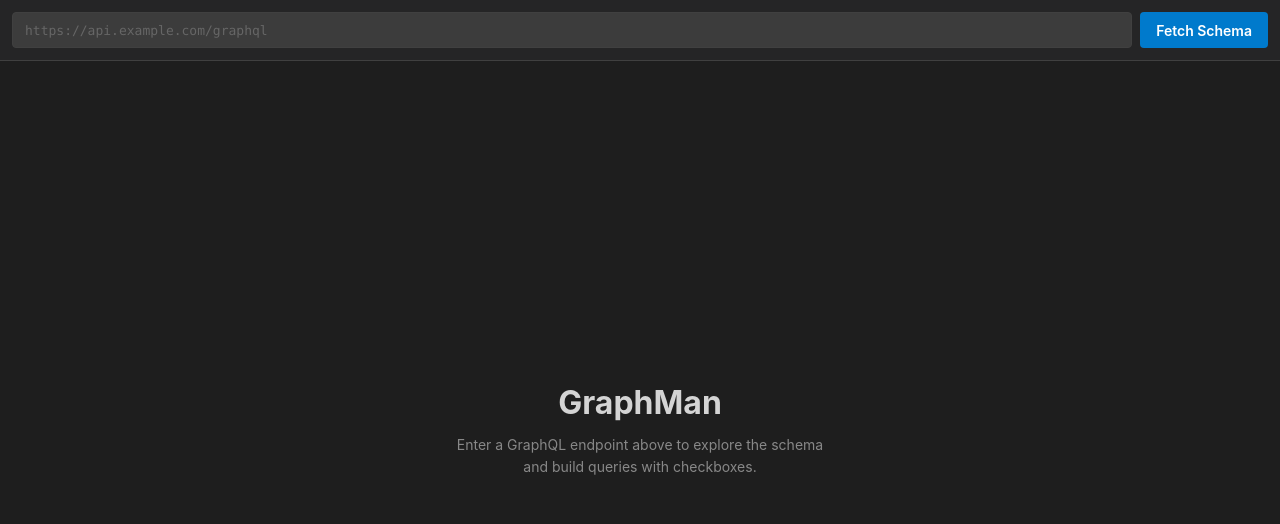
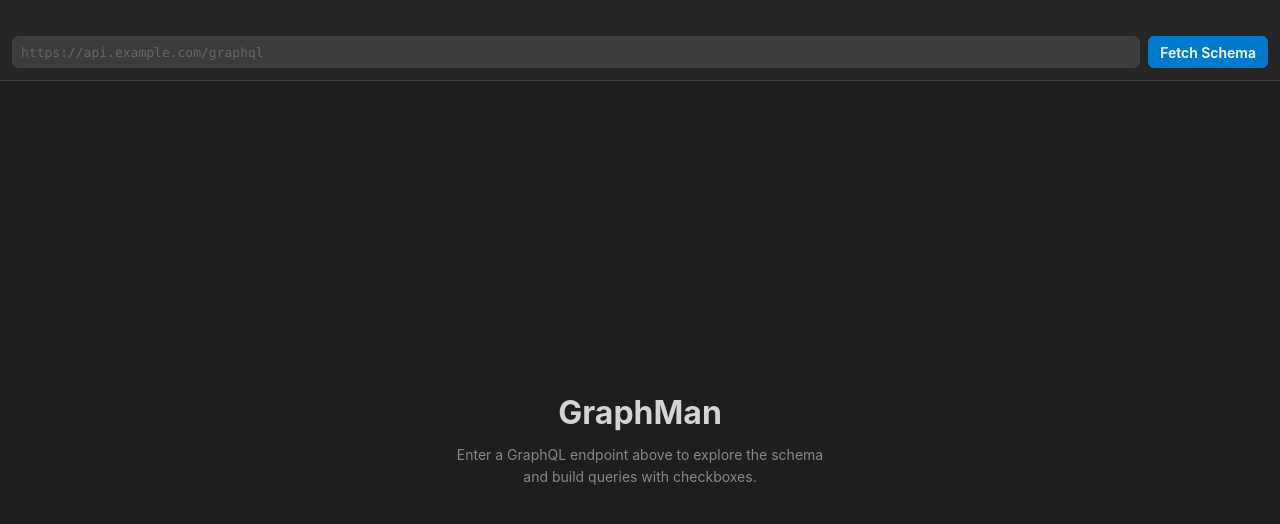
Before and after one commit to muba00/graphman, a React (Vite) app: page / in a window 1280 px wide. Shown: the top 524 px of the page. Built offline with nearby package versions, Linux system fonts and the light colour scheme.

Commit message:
Refactor EndpointInput styles and improve macOS compatibility

```diff
--- a/src-tauri/tauri.conf.json
+++ b/src-tauri/tauri.conf.json
@@ -16,7 +16,9 @@
         "width": 1200,
         "height": 800,
         "minWidth": 800,
-        "minHeight": 600
+        "minHeight": 600,
+        "titleBarStyle": "Overlay",
+        "hiddenTitle": true
       }
     ],
     "security": {
--- a/src/components/EndpointInput.tsx
+++ b/src/components/EndpointInput.tsx
@@ -1,4 +1,4 @@
-import React, { useState } from 'react';
+import React, { useState } from "react";
 import {
   ActivityIndicator,
   Pressable,
@@ -6,8 +6,8 @@
   Text,
   TextInput,
   View,
-} from 'react-native';
-import { colors, fonts, spacing } from '../theme';
+} from "react-native";
+import { colors, fonts, spacing } from "../theme";
 
 interface EndpointInputProps {
   onFetchSchema: (endpoint: string) => void;
@@ -20,7 +20,7 @@
   loading,
   error,
 }: EndpointInputProps) {
-  const [url, setUrl] = useState('');
+  const [url, setUrl] = useState("");
 
   const handleSubmit = () => {
     const trimmed = url.trim();
@@ -69,13 +69,15 @@
 const styles = StyleSheet.create({
   container: {
     padding: spacing.md,
+    paddingTop: 36, // Added padding to clear the macOS window traffic lights
     borderBottomWidth: 1,
     borderBottomColor: colors.border,
     backgroundColor: colors.bgSurface,
   },
   inputRow: {
-    flexDirection: 'row',
+    flexDirection: "row",
     gap: spacing.sm,
+    alignItems: "center",
   },
   input: {
     flex: 1,
@@ -83,28 +85,29 @@
     fontSize: fonts.monoSize,
     color: colors.textPrimary,
     backgroundColor: colors.bgInput,
-    borderRadius: 4,
-    paddingHorizontal: spacing.md,
-    paddingVertical: spacing.sm,
+    borderRadius: 6,
+    paddingHorizontal: spacing.sm,
+    paddingVertical: 6,
     borderWidth: 1,
     borderColor: colors.border,
+    height: 32, // Made smaller
   },
   button: {
     backgroundColor: colors.accent,
-    borderRadius: 4,
-    paddingHorizontal: spacing.lg,
-    justifyContent: 'center',
-    alignItems: 'center',
-    minWidth: 120,
-    height: 36,
+    borderRadius: 6,
+    paddingHorizontal: spacing.md,
+    justifyContent: "center",
+    alignItems: "center",
+    minWidth: 100,
+    height: 32, // Made smaller to match input
   },
   buttonDisabled: {
     opacity: 0.6,
   },
   buttonText: {
-    color: '#FFFFFF',
+    color: "#FFFFFF",
     fontSize: fonts.uiSize,
-    fontWeight: '600',
+    fontWeight: "600",
   },
   errorContainer: {
     marginTop: spacing.sm,
```
